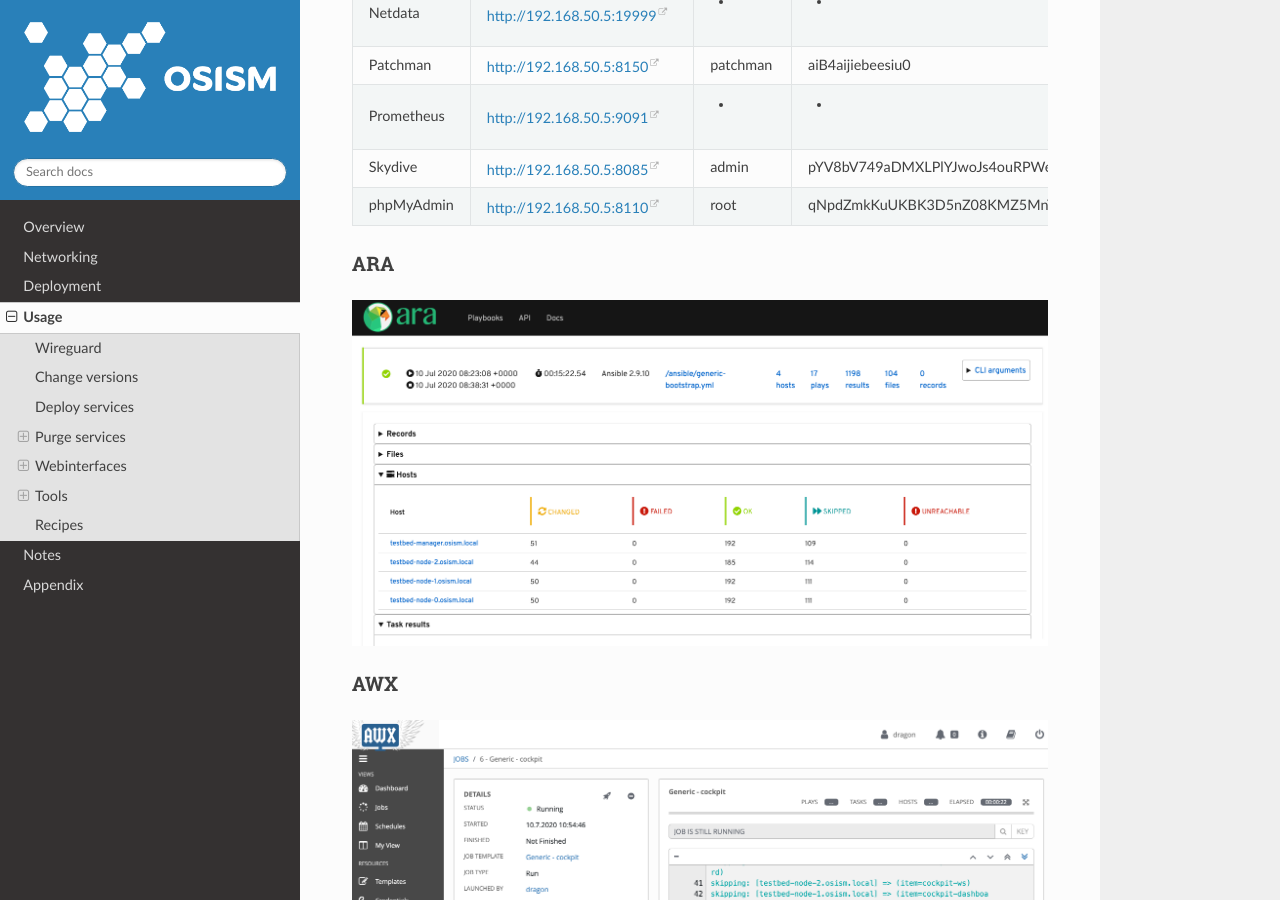
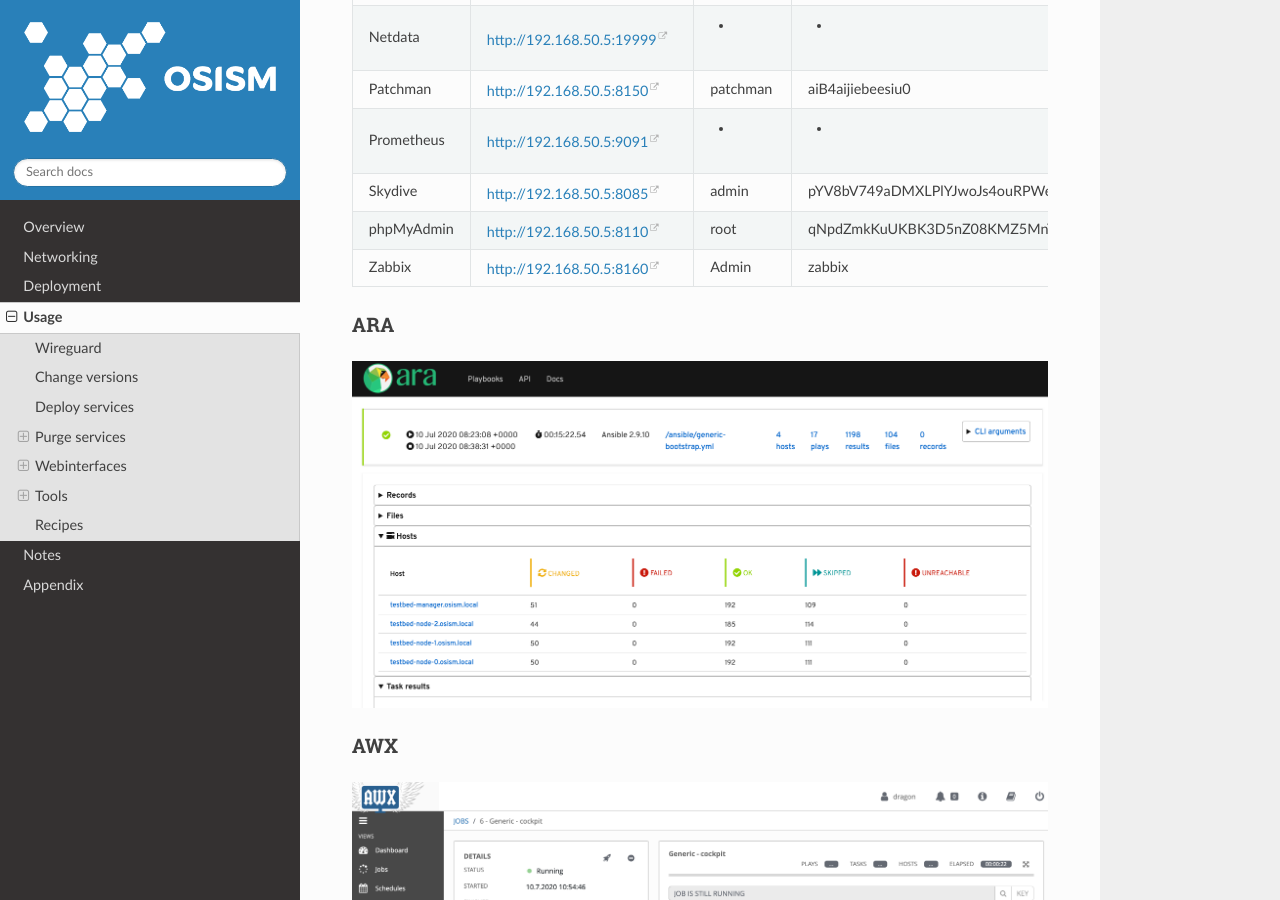
Before and after one commit to osism/testbed, a Sphinx documentation site: the page built from docs/source/usage.rst, in a window 1280 px wide and 900 px high, scrolled down 3164 px. Built offline with Sphinx 7.4.7 and the Read the Docs theme 2.0.0, drawn with Linux system fonts in a browser that asks for light colours; some of the changed text lies outside the part shown.

Commit message:
Deploy zabbix (#344)
Signed-off-by: Christian Berendt <berendt@betacloud-solutions.de>

```diff
--- a/docs/source/usage.rst
+++ b/docs/source/usage.rst
@@ -138,6 +138,7 @@
 Prometheus       http://192.168.50.5:9091   -        -
 Skydive          http://192.168.50.5:8085   admin    pYV8bV749aDMXLPlYJwoJs4ouRPWezCIOXYAQP6v
 phpMyAdmin       http://192.168.50.5:8110   root     qNpdZmkKuUKBK3D5nZ08KMZ5MnYrGEe2hzH6XC0i
+Zabbix           http://192.168.50.5:8160   Admin    zabbix
 ================ ========================== ======== ========================================
 
 ARA
@@ -243,6 +244,16 @@
    osism-kolla deploy prometheus
 
 .. figure:: /images/prometheus.png
+
+Zabbix
+------
+
+.. code-block:: console
+
+   osism-monitoring zabbix-agent
+   osism-monitoring zabbix
+
+.. figure:: /images/zabbix.png
 
 Tools
 =====
```
Also changed, not shown: docs/source/images/zabbix.png (added), 2 other files.
